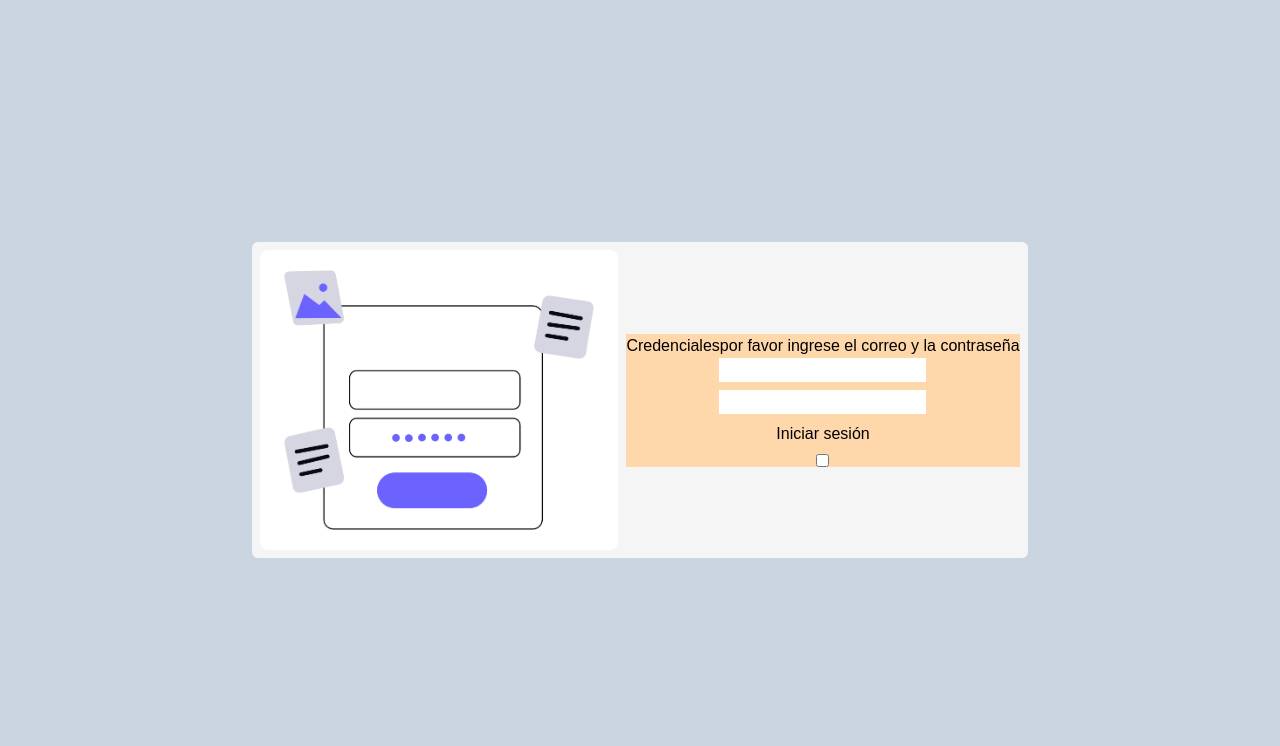
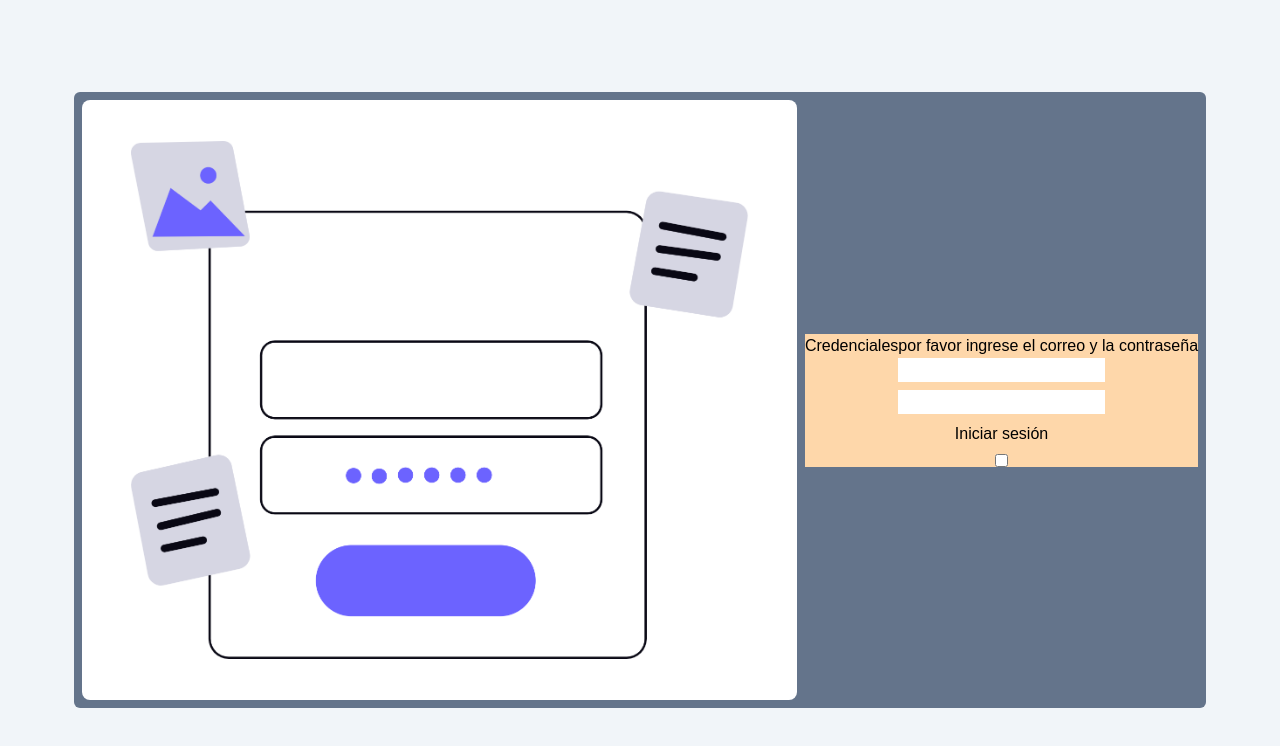
Before and after one commit to andersonNB/dashboardPokemon, a Next.js app: page / in a window 1280 px wide. Shown: the top 746 px of the page. Built offline with nearby package versions, Linux system fonts and the light colour scheme.

Commit message:
FEATURE: alpha desing login

```diff
--- a/src/app/login/page.tsx
+++ b/src/app/login/page.tsx
@@ -5,15 +5,15 @@ import FormLoginContainer from "./FormLoginContainer";
 
 const LoginPage = () => {
 	return (
-		<div className="flex justify-center items-center w-full h-screen bg-slate-300">
-			<div className="flex items-center gap-2 bg-[whitesmoke] rounded-md p-2">
+		<div className="flex justify-center items-center w-full h-screen">
+			<div className="flex items-center gap-2 bg-slate-500 rounded-md p-2">
 				<Image
 					src={login}
 					alt="imagen login"
-					height={300}
+					height={600}
 					style={{borderRadius: 8}}
 				/>
-				<div className="h-full">
+				<div className="h-full ">
 					<FormLoginContainer />
 				</div>
 			</div>
--- a/src/app/page.tsx
+++ b/src/app/page.tsx
@@ -3,7 +3,7 @@ import LoginPage from "./login/page";
 
 export default function HomePage() {
 	return (
-		<div className="w-full bg-blue-500">
+		<div className="w-full ">
 			<LoginPage />
 		</div>
 	);
```
